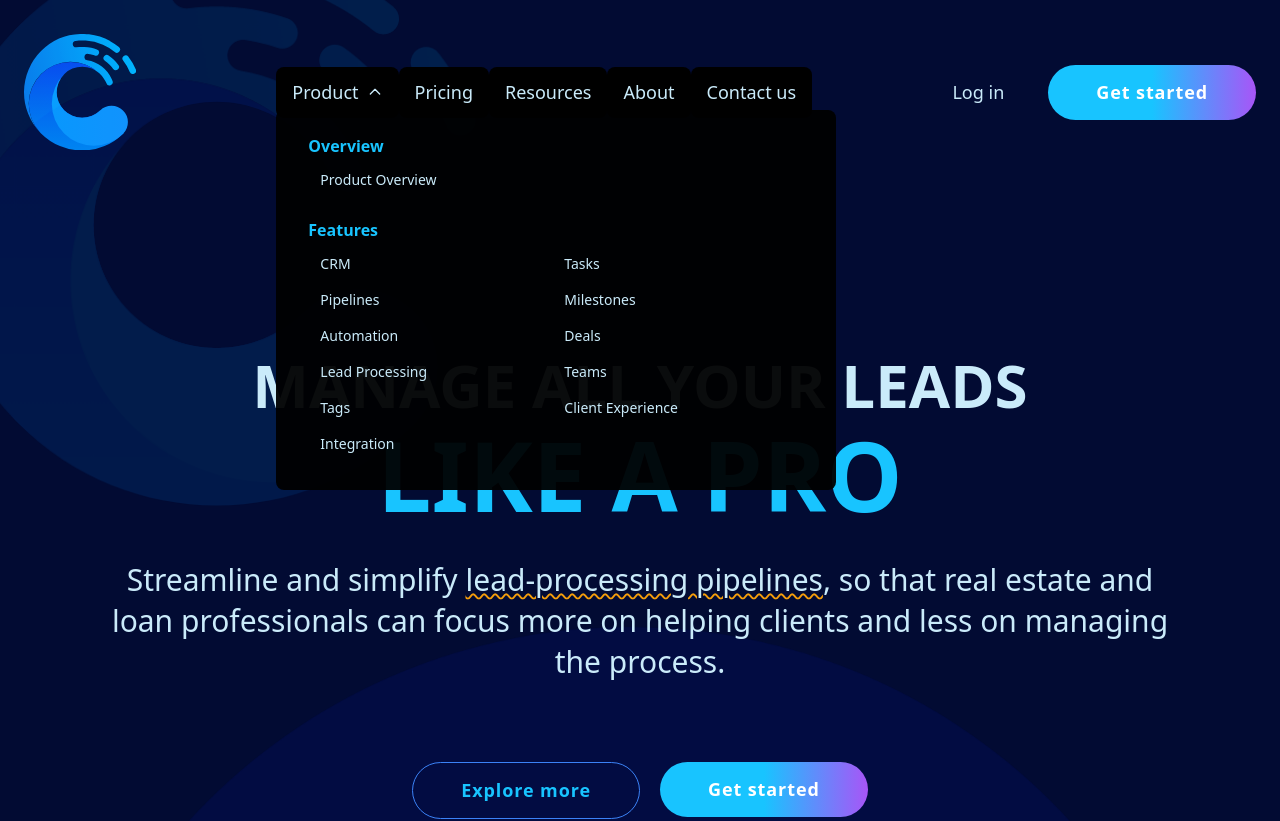
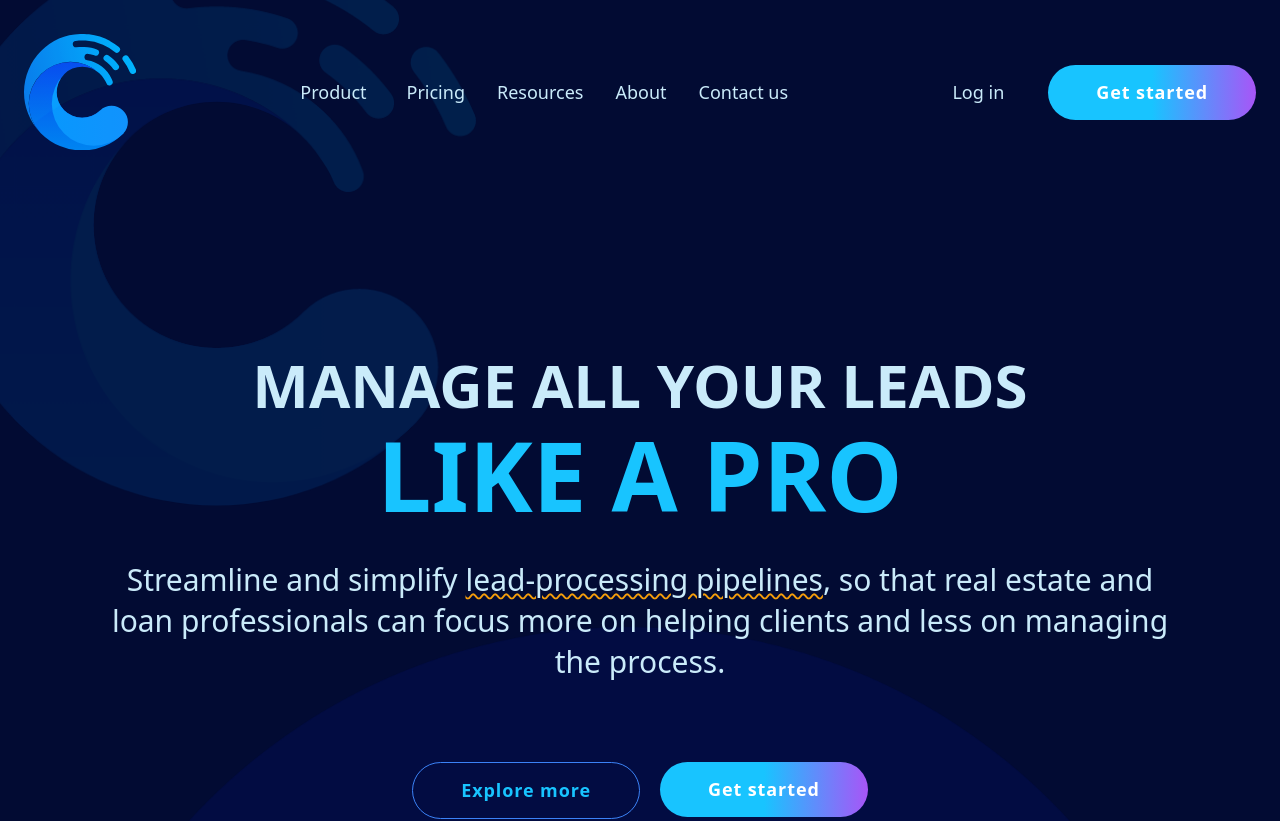
Before and after one commit to Meid-KH/conduitcrm, a Next.js app: page / in a window 1280 px wide. Shown: the top 821 px of the page. Built offline with nearby package versions, Linux system fonts and the light colour scheme.

Commit message:
- Fix default menu state

```diff
--- a/components/Header.tsx
+++ b/components/Header.tsx
@@ -188,7 +188,7 @@ type MenuItemProps = {
 };
 
 const MenuItem = ({ title, url, ancestors, parentWidth }: MenuItemProps) => {
-	const [open, setOpen] = React.useState(true);
+	const [open, setOpen] = React.useState(false);
 
 	return (
 		<li
@@ -216,7 +216,8 @@ const MenuItem = ({ title, url, ancestors, parentWidth }: MenuItemProps) => {
 			</Link>
 			{ancestors && (
 				<div
-					className={`absolute z-20 left-0 top-full -translate-y-2 w-max min-w-[560px] bg-black/95 rounded-lg py-6 px-8 ${
+					style={{ minWidth: `${parentWidth}px` }}
+					className={`absolute z-20 left-0 top-full -translate-y-2 w-max min-w-[560px]__ bg-black/95 rounded-lg py-6 px-8 ${
 						!open && "hidden"
 					}`}
 				>
```
